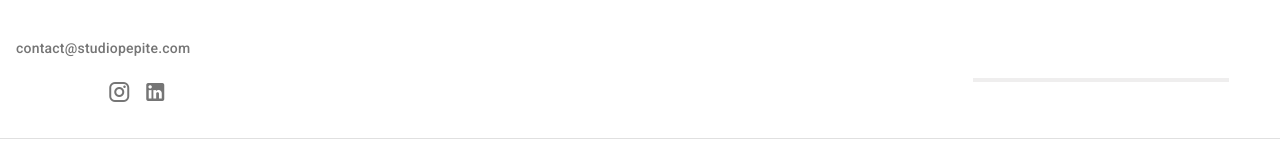
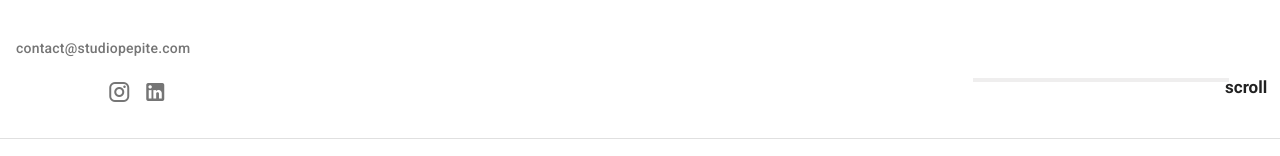
Before and after one commit to Melvinvmegen/studio-pepite, a Nuxt app: page / in a window 1280 px wide. Shown: the part 610-766 px from the top of the page. Built offline with nearby package versions, Linux system fonts and the light colour scheme.

Commit message:
UP (progressbar) title + key to remount the component

```diff
--- a/components/Footer.vue
+++ b/components/Footer.vue
@@ -1,7 +1,8 @@
 <template lang="pug">
   v-card.footer.flex(height="170")
     v-footer(padless='' absolute)
-      scroll-progress-bar(height="4px" containerColor="rgba(173,171,172,.2)" :background-color="backgroundColor")
+      scroll-progress-bar(height="4px" containerColor="rgba(173,171,172,.2)" :background-color="backgroundColor" :key="$route.path")
+      h2.title__scrollbar scroll
       v-card.white.flex(flat='' tile='')
         v-card-title.white.pl-4
           .d-flex.flex-column.align-center(:class="{'justify-center': $vuetify.breakpoint.smAndDown, 'container': $vuetify.breakpoint.smAndDown}")
@@ -68,6 +69,15 @@ export default {
     top: calc(4vh + 2rem) !important;
   }
 
+  .title__scrollbar {
+    position: absolute !important;
+    left: unset !important;
+    right: 1vw;
+    top: calc(3vh + 2rem) !important;
+    z-index: 51;
+    font-size: 17px;
+  }
+
   @media only screen and (max-width: 960px) {
     .footer {
       height: 558px !important;
```
